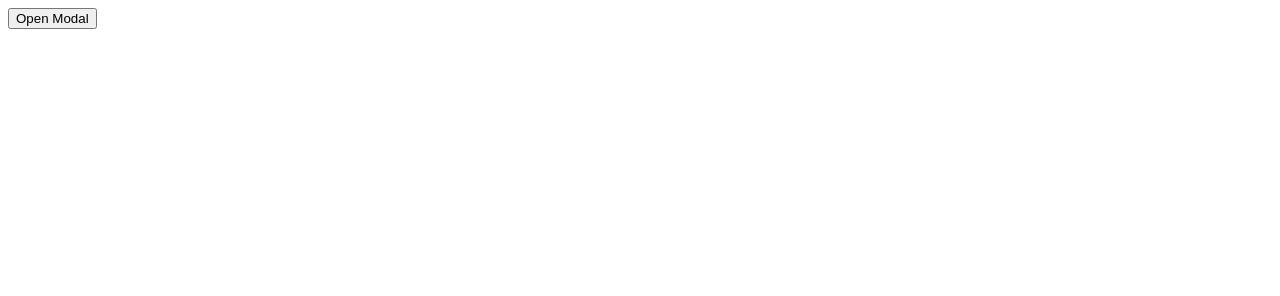
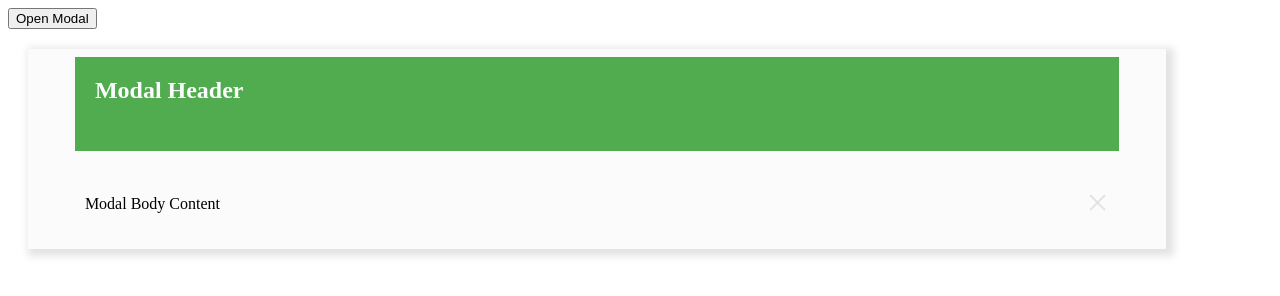
Before and after one commit to acciojob/modal-magic-AyushChaursiaya, a website: page main.html in a window 1280 px wide. Drawn offline with Linux system fonts and the light colour scheme.

Commit message:
created a submission

```diff
--- a/main.html
+++ b/main.html
@@ -11,12 +11,12 @@
 	<div>
     <button id="openModal" >Open Modal</button>
 
-    <div id='modal' class='.modal' class="modal-content" style="display: none;">
+    <div id='modal' class='modal' >
         <div class='modal-header'>
             <h2>Modal Header</h2>
         </div>
         <div class="modal-body">
-             <h5>Modal Body Content</h5>
+             <p>Modal Body Content</p>
              <span class="icon" id="closeModalBtn" class='close-modal'>&times;</span>
         </div>
     </div>
--- a/script.js
+++ b/script.js
@@ -4,7 +4,7 @@ const modal = document.getElementById('modal');
 const closeModalBtn = document.getElementById('closeModalBtn');
 
 openModal.addEventListener('click', function() {
-    modal.style.display = 'flex';
+    // modal.style.display = 'flex';
 })
 
 closeModalBtn.addEventListener('click', function() {
--- a/styles.css
+++ b/styles.css
@@ -1,12 +1,12 @@
 /*  your css code here. If applicable */
-.modal-content {
+.modal {
     box-shadow: 4px 3px 8px 4px #e3e3e3;
     background: #fcfbfc;
     height: 200px;
     width: 90%;
     margin: 20px;
-    display: flex;
-    flex-direction: column;
+	display: flex;
+	flex-direction: column;
     justify-content: center;
     align-items: center;
 
```
